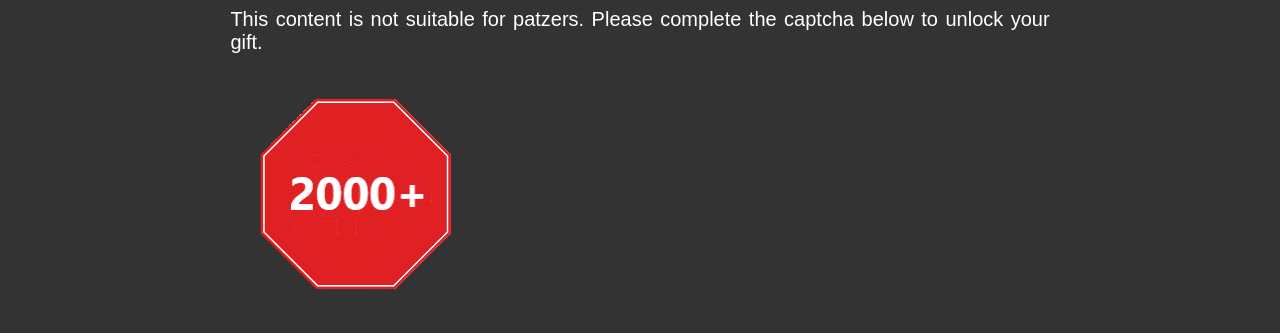
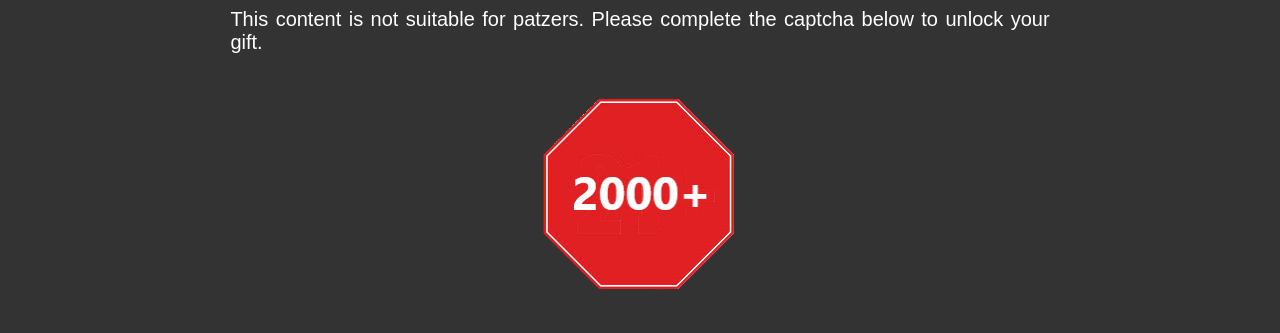
Before and after one commit to skrewz07/annamaja, a plain HTML site: page index.html in a window 1280 px wide. Shown: the part 467-800 px from the top of the page. Drawn offline with Linux system fonts and the light colour scheme; a web font is replaced by a local one.

Commit message:
Update index.html

```diff
--- a/index.html
+++ b/index.html
@@ -128,7 +128,7 @@
 
         <p>This content is not suitable for patzers. Please complete the captcha below to unlock your gift.</p>
 
-		<img class="img-centre" src="restricted.png" alt="A sign restricting access to players rated 2000 and above" width="255" height="240">
+		<img class="centre-img" src="restricted.png" alt="A sign restricting access to players rated 2000 and above" width="255" height="240">
 
         <h3>Select all moves that are blunders</h3>
 
```
